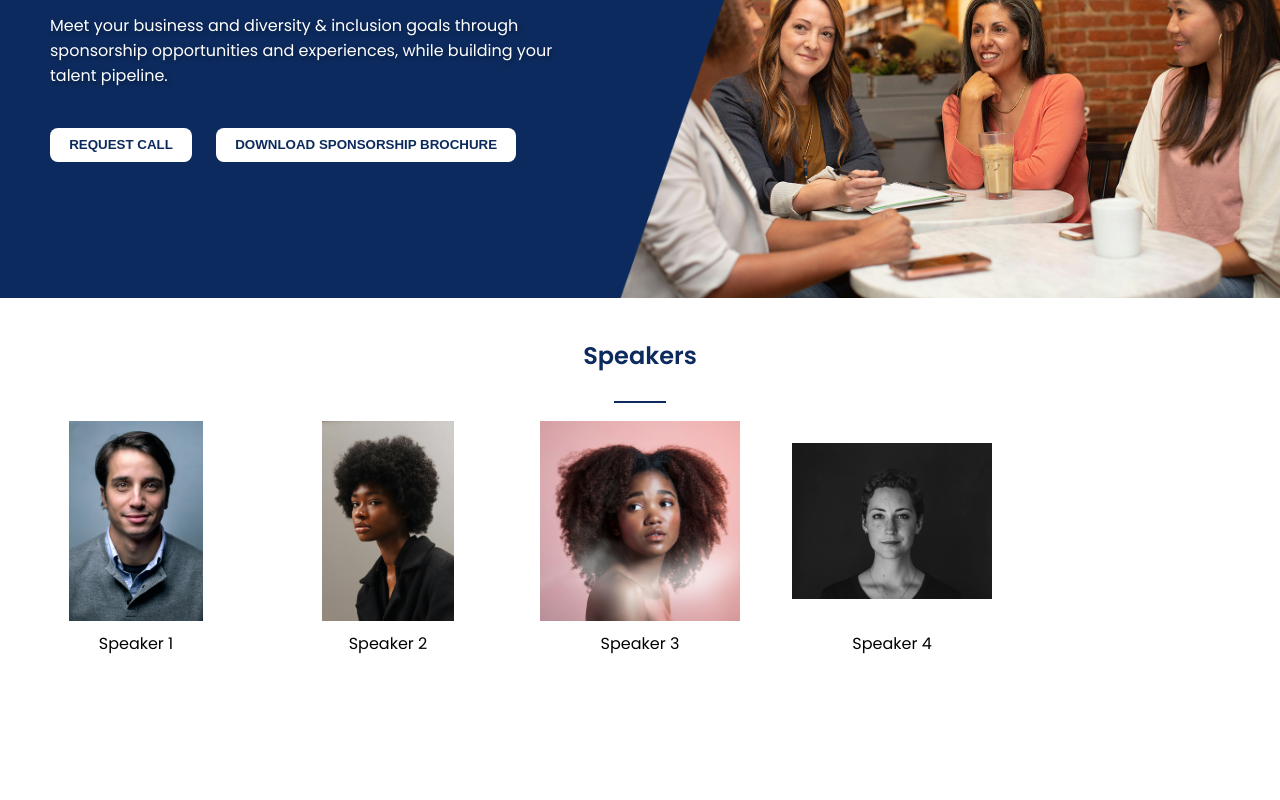
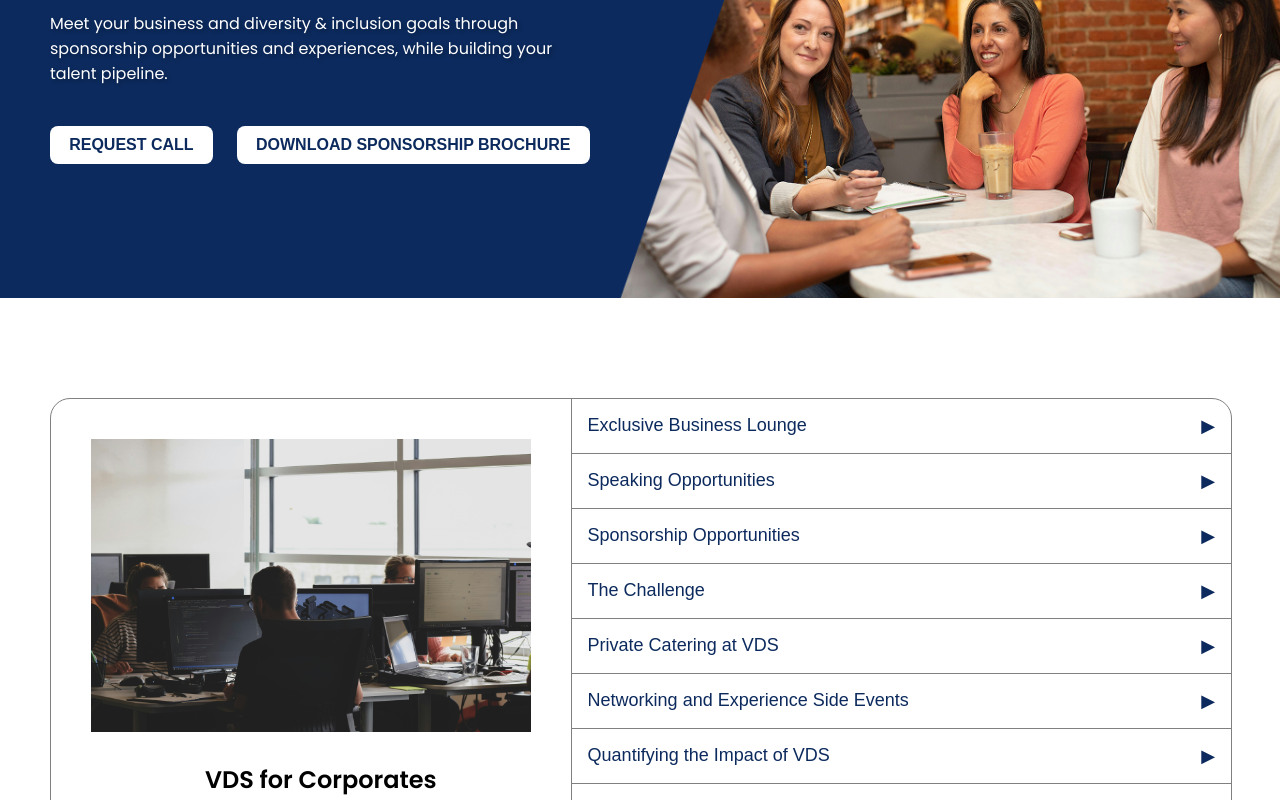
Before and after one commit to GavinCartier/congresswomen, a React (Vite) app: page / in a window 1280 px wide. Shown: the part 1360-2160 px from the top of the page. Built offline with nearby package versions, Linux system fonts and the light colour scheme.

Commit message:
Make changes

```diff
--- a/index.html
+++ b/index.html
@@ -2,9 +2,10 @@
 <html lang="en">
   <head>
     <meta charset="UTF-8" />
-    <link rel="icon" type="image/svg+xml" href="/vite.svg" />
+    <link rel="icon" href="/congressicon.ico" />
+
     <meta name="viewport" content="width=device-width, initial-scale=1.0" />
-    <title>Vite + React</title>
+    <title>Women Economic Congress 2025</title>
     <link href="https://fonts.googleapis.com/css2?family=Poppins:wght@300;400;600&display=swap" rel="stylesheet" />
   </head>
   <body>
--- a/src/App.jsx
+++ b/src/App.jsx
@@ -7,6 +7,7 @@
 import SpeakersPage from './pages/SpeakersPage.jsx';
 import AwardsPage from "./pages/AwardsPage.jsx"
 import MainPage from "./components/mainpage.jsx";
+import InfoPanel from "./components/InfoPanel/InfoPanel";
 
 import Number from "./components/number.jsx"
 import SponsorshipOpportunities from "./components/SponsorshipOpportunities/SponsorshipOpportunities.jsx";
@@ -29,6 +30,7 @@
               <MainPage />
               <Number />
               <SponsorshipOpportunities />
+              <InfoPanel />
               <Speakers speakers={speakers.map((speaker, index) => ({
                 image: speaker.logo,
                 name: `Speaker ${index+1}`
--- a/src/components/GlobalAwards/GlobalAwards.jsx
+++ b/src/components/GlobalAwards/GlobalAwards.jsx
@@ -1,6 +1,12 @@
+import styles from './GlobalAwards.module.css'
+
 const GlobalAwards = () => {
   return (
-      <div style={{ maxWidth: "900px", margin: "0 auto", padding: "2rem" }}>
+    <div className={styles.formContainer}>
+      <h2>Nomination Form</h2>
+      <p className={styles.description}>
+      Welcome to the nominee form instructions. Please note that nominees will be chosen based on the quality and experience of their work, rather than the number of times they have been nominated. In case of multiple nominations, the first application will be considered.
+      </p>
       <iframe
         src="https://docs.google.com/forms/d/e/1FAIpQLSfUoGErrb0mzYkx2_MzEsxP7Vf0vKEIOzlpRYHZ6ovW1jChrQ/viewform?embedded=true"
         width="100%"
--- a/src/components/GlobalAwards/GlobalAwards.module.css
+++ b/src/components/GlobalAwards/GlobalAwards.module.css
@@ -2,19 +2,33 @@
     padding: 2rem;
     max-width: 800px;
     margin: auto;
-  }
+}
 
-  h2 {
+h2 {
+    color: #000000;
     text-align: center;
-    color: #0c2a5d;
-    margin-bottom: 2rem;
-  }
+    width: 100%;
+    font-size: 1.5rem;
+    margin-bottom: 10px;
+}
 
-  .form {
+.description {
+    text-align: center;
+    margin: 0 auto 30px;
+    font-size: 1.1rem;
+    max-width: 600px;
+    color: #333;
+    line-height: 1.6;
+}
+
+.form {
     display: flex;
     flex-direction: column;
     gap: 1.2rem;
-  }
+}
+
+/* Remaining CSS stays unchanged */
+
 
   label {
     display: flex;
--- a/src/components/Speakers/Speakers.jsx
+++ b/src/components/Speakers/Speakers.jsx
@@ -1,21 +1,18 @@
 import styles from './Speakers.module.css'
 
-const Speakers = ({
-    speakers=[]
-}) => {
-
+const Speakers = ({ speakers = [] }) => {
     return (
         <div className={styles.speakers}>
             <h2>Speakers</h2>
-            <hr />
             <div className={styles.speakerList}>
-                {speakers.map(speaker => {
-                    return <div className={styles.speakerListItem} key={speaker.name}>
-                        <div className={styles.speakerImage}><img src={speaker.image}/></div>
-
-                        <div style={{textAlign: 'center'}}>{speaker.name}</div>
+                {speakers.map(speaker => (
+                    <div className={styles.speakerListItem} key={speaker.name}>
+                        <div className={styles.speakerImage}>
+                            <img src={speaker.image} alt={speaker.name} />
+                            <div className={styles.overlay}>{speaker.name}</div>
+                        </div>
                     </div>
-                })}
+                ))}
             </div>
         </div>
     )
--- a/src/components/Speakers/Speakers.module.css
+++ b/src/components/Speakers/Speakers.module.css
@@ -1,62 +1,71 @@
 h2 {
-    color: #0c2a5d;
-}
-
-hr {
-    width: 50px;
-    border: 1.5px solid #0c2a5d
+    color: #000000;
+    text-align: left;
+    width: 100%;
+    font-size: 1.5rem;
+    margin-bottom: 10px;
+    padding: 10px;
+    padding-bottom: 20px;
 }
 
 .speakers {
     display: flex;
     flex-direction: column;
-    align-items: center;
-    margin: 20px;
+    align-items: flex-start;
+    padding: 40px 24px; /* padding left & right to match spacing */
+    box-sizing: border-box;
+    max-width: 100%;
+    overflow-x: hidden; /* prevent horizontal scroll */
 }
 
 .speakerList {
     display: grid;
-    grid-template-columns: repeat(5, 1fr);
-    grid-template-rows: repeat(5, auto);
-    column-gap: 20px;
-    row-gap: 30px;
-    justify-content: center;
-    align-items: center;
+    grid-template-columns: repeat(3, 1fr); /* always 3 per row */
+    gap: 20px;
     width: 100%;
-    max-width: 100%;
     box-sizing: border-box;
-    justify-items: center;
 }
 
 .speakerListItem {
-    display: flex;
-    flex-direction: column;
+    position: relative;
+    width: 100%;
+    aspect-ratio: 1 / 1;
+    overflow: hidden;
+    cursor: pointer;
 }
 
 .speakerImage {
-    width: 200px;
-    height: 200px;
-    margin: 10px;
-    align-items: center;
-    justify-content: center;
-    display: flex;
+    width: 100%;
+    height: 100%;
+    position: relative;
 }
 
 .speakerImage img {
-    max-width: 100%;
-    max-height: 100%;
+    width: 100%;
+    height: 100%;
+    object-fit: cover;
+    display: block;
+    transition: transform 0.3s ease;
 }
 
-@media (max-width: 1200px) {
-    .speakerList {
-        grid-template-columns: repeat(4, 1fr);
-        grid-template-rows: repeat(4, auto);
-    }
+.speakerListItem:hover img {
+    transform: scale(1.05);
 }
 
-@media (max-width: 800px) {
-    .speakerList {
-        grid-template-columns: repeat(3, 1fr);
-        grid-template-rows: repeat(3, auto);
-    }
+.overlay {
+    position: absolute;
+    bottom: 0;
+    background: rgba(0, 0, 0, 0.6);
+    color: #fff;
+    width: 100%;
+    text-align: center;
+    padding: 12px;
+    opacity: 0;
+    transition: opacity 0.3s ease;
+    font-weight: bold;
+    font-size: 1rem;
 }
+
+.speakerListItem:hover .overlay {
+    opacity: 1;
+}
--- a/src/components/footer.jsx
+++ b/src/components/footer.jsx
@@ -7,21 +7,43 @@
   return (
     <footer className={styles.footer}>
       <div className={styles.footerContent}>
-    <div className={styles.top}>
-      <Link to="/" className={styles.logo}>Powered by Neema AI</Link>
+
+        {/* Row 1: Powered by + Logo */}
+        <div className={styles.logoRow}>
+          <span className={styles.logoText}>Powered by</span>
+          <Link to="/" aria-label="Neema AI Home">
+            <img
+              src="/neemalogo.png"
+              alt="Neema AI Logo"
+              className={styles.logoImage}
+            />
+          </Link>
         </div>
 
-    <div className={styles.bottom}>
-      <Link to="/contact" className={styles.contactButton}>Contact Us</Link>
-      <div className={styles.socialIcons}>
-        <a href="https://www.linkedin.com/company/emea-venture/" target="_blank" rel="noopener noreferrer">
+        {/* Row 2: Left (address) • Center (icons) • Right (copyright) */}
+        <div className={styles.footerRow}>
+          <p className={styles.rights}>Av. Diagonal 452, Grácia 08006 Barcelona</p>
+
+          <div className={styles.centerSection}>
+            <a
+              href="https://www.linkedin.com/company/emea-venture/"
+              target="_blank"
+              rel="noopener noreferrer"
+              aria-label="LinkedIn"
+            >
               <FaLinkedin className={styles.icon} />
             </a>
-        <a href="https://www.instagram.com/speaker_nema/" target="_blank" rel="noopener noreferrer">
+            <a
+              href="https://www.instagram.com/speaker_nema/"
+              target="_blank"
+              rel="noopener noreferrer"
+              aria-label="Instagram"
+            >
               <FaInstagram className={styles.icon} />
             </a>
           </div>
-      <p className={styles.copyright}>© 2025 Neema AI. All rights reserved.</p>
+
+          <p className={styles.rights}>© 2025 Neema AI. All Rights Reserved.</p>
         </div>
 
       </div>
--- a/src/components/footer.module.css
+++ b/src/components/footer.module.css
@@ -6,54 +6,56 @@
 
 .footerContent {
   max-width: 1200px;
+  margin: 0 auto;
   padding: 0 1rem;
-  margin: 0 auto;
   display: flex;
-  flex-direction: column;
-  align-items: center;
-  flex-wrap: wrap;
+  flex-direction: column; /* two rows: logoRow, footerRow */
+  gap: 1rem;
 }
 
-  .logo {
-    color: white;
-    font-weight: bold;
-    text-decoration: none;
-    font-size: 1.3rem;
+/* Row 1: Powered by + logo */
+.logoRow {
+  display: flex;
+  align-items: center;
+  gap: 10px;
 }
 
-  .top {
-    display: flex;
-    flex-direction: column;
-    align-items:left;
-    gap: 1.5rem;
-    width: 100%
+.logoText {
+  font-weight: 700;
+  font-size: 1.3rem;
+  color: #ffffff;
 }
 
-  .bottom {
-  display: flex;
-  flex-direction: row;
-  gap: 0.3rem;
-  justify-content: space-between;
-  align-items: center;
-  width: 100%;
-  margin: 1rem 0; /* Only vertical margin */
+.logoImage {
+  height: 36px;
+  width: auto;
+  display: block;
 }
 
-  .right {
+/* Row 2: Address (left) • Icons (center) • Copyright (right) */
+.footerRow {
   display: flex;
   align-items: center;
-    gap: 1.2rem;
+  justify-content: space-between; /* left, center, right */
+  width: 100%;
+  gap: 1rem;
 }
 
-  .socialIcons {
+.footerRow p {
+  margin: 0;
+}
+
+.centerSection {
   display: flex;
-    gap: 1.0rem;
-    margin-left: 6.0rem;
+  align-items: center;
+  justify-content: center;
+  gap: 1rem;
+  min-width: 120px; /* keeps icons centered when text is long */
 }
 
 .icon {
   color: #cbd5e1;
-    font-size: 2.0rem;
+  font-size: 2rem;
   transition: color 0.3s ease;
 }
 
@@ -61,46 +63,22 @@
   color: #ffffff;
 }
 
-  .contactButton {
-    background-color: #ffffff;
-    color: #0c2a5d;
-    padding: 0.5rem 1.2rem;
-    border-radius: 4px;
-    text-decoration: none;
-    font-weight: 500;
-    transition: background-color 0.3s ease, color 0.3s ease;
+/* Shared styling for address and copyright */
+.rights {
+  font-size: 0.85rem;
+  color: #cbd5e1;
+  line-height: 1.4;
+}
+
+/* Responsive: stack the second row on small screens */
+@media screen and (max-width: 768px) {
+  .footerRow {
+    flex-direction: column;
+    gap: 0.5rem;
     text-align: center;
   }
 
-  .contactButton:hover {
-    background-color: #cce4ff;
-    color: #023e8a;
-  }
-
-  .copyright {
-    font-size: 0.85rem;
-    color: #cbd5e1;
-  }
-
-  @media screen and (max-width: 768px) {
-    .bottom {
-      flex-direction: column;
-      align-items: center;
-      text-align: center;
-    }
-
-    .contactButton {
-      width: 100%;
-      max-width: 250px;
-      margin-bottom: 1rem;
-    }
-
-    .copyright {
-      text-align: center;
-      margin-top: 1rem;
-    }
-
-    .socialIcons {
-      margin-left: 0;
+  .centerSection {
+    justify-content: center;
   }
 }
--- a/src/pages/SponsorshipPage.jsx
+++ b/src/pages/SponsorshipPage.jsx
@@ -11,7 +11,6 @@
         <div>
             <SponsorshipOpportunities />
             <MeetYourGoals />
-            <InfoPanel />
             <GetInvolved />
             <Sponsors sponsors={sponsors}/>
         </div>
```
Also changed, not shown: neemalogo.png (added), 1 other file (tests, documents, lock files or other folders). Lines whose indentation alone changed are shown as unchanged.
